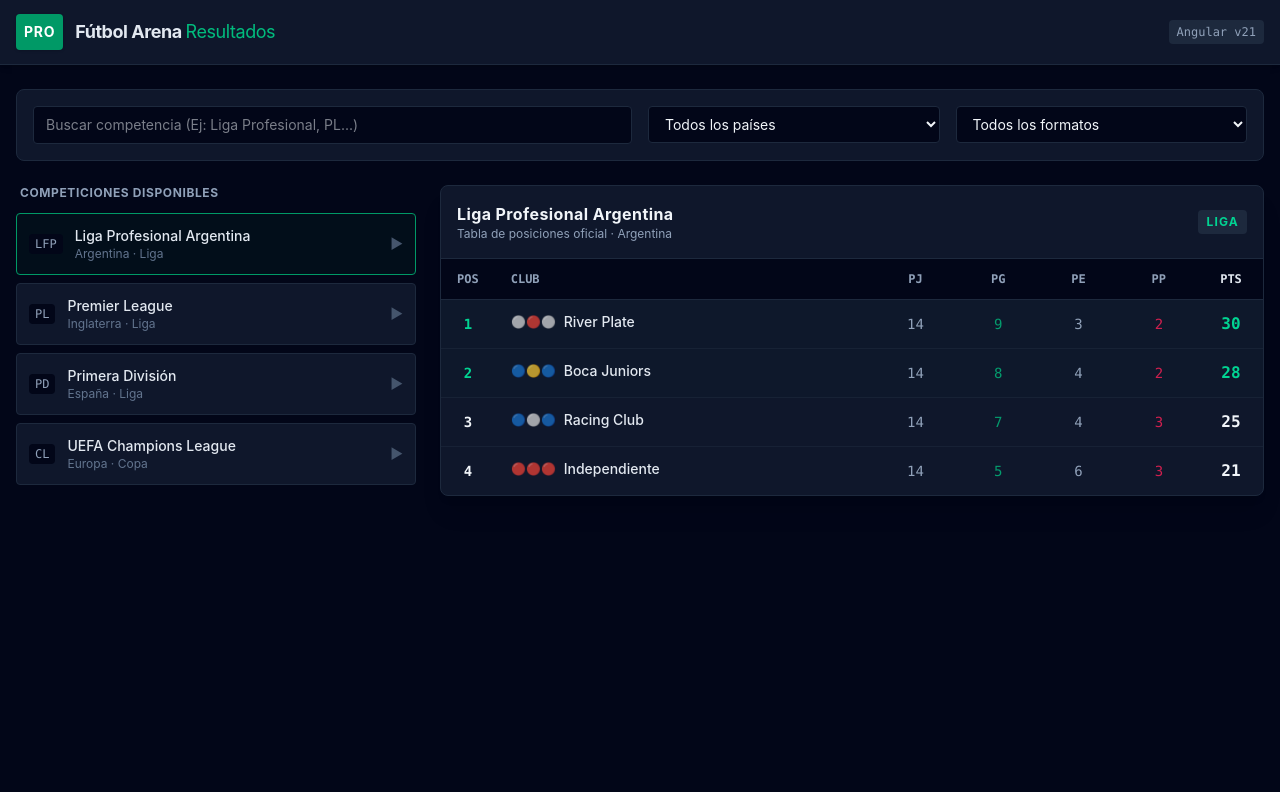
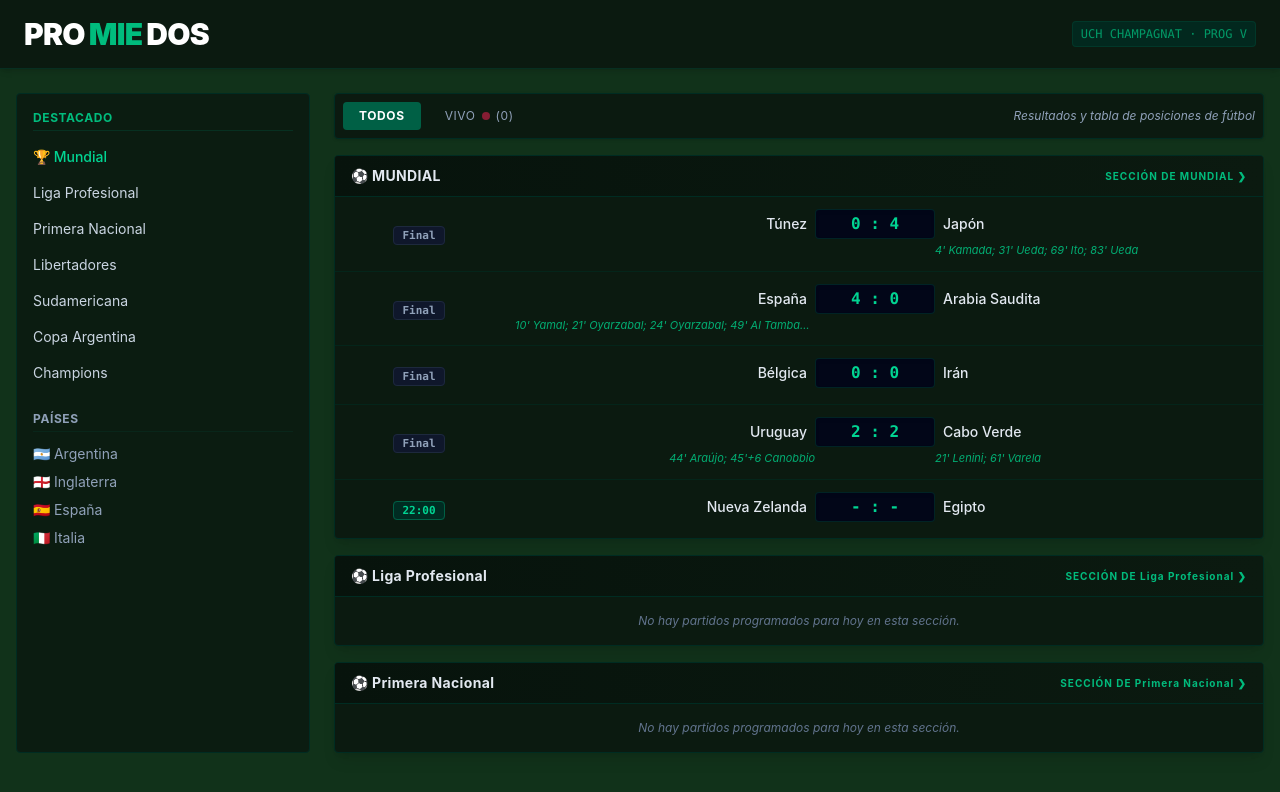
Before and after one commit to Kadabra477/dimichele-futbolapp, an Angular app: page / in a window 1280 px wide. Shown: the top 792 px of the page. Built offline with nearby package versions, Linux system fonts and the light colour scheme.

Commit message:
arreglos de interfaz para proxima integracion de la api real

```diff
--- a/src/app/app.component.html
+++ b/src/app/app.component.html
@@ -1,146 +1,121 @@
-<div class="min-h-screen bg-slate-950 text-slate-100 font-sans">
-  <header class="border-b border-slate-800 bg-slate-900 sticky top-0 z-50 shadow-md">
-    <div class="max-w-7xl mx-auto px-4 h-16 flex items-center justify-between">
-      <div class="flex items-center gap-3">
-        <div class="bg-emerald-600 text-white p-2 rounded font-bold tracking-wider text-sm shadow">PRO</div>
-        <h1 class="text-lg font-bold tracking-tight text-slate-200">
-          Fútbol Arena <span class="text-emerald-500 font-normal">Resultados</span>
+<div class="min-h-screen bg-[#11321a] text-slate-100 font-sans antialiased">
+
+  <header class="bg-[#0b1a10] border-b border-emerald-900/40 py-4 px-6 shadow-md">
+    <div class="max-w-7xl mx-auto flex justify-between items-center">
+      <h1 class="text-3xl font-black tracking-tight text-white flex items-center gap-1">
+        PRO<span class="text-emerald-500">MIE</span>DOS
       </h1>
-      </div>
-      <div class="text-xs text-slate-400 font-mono bg-slate-800 px-2 py-1 rounded">
-        Angular v21
-      </div>
+      <span class="text-xs font-mono text-emerald-600 bg-emerald-950/80 px-2 py-1 rounded border border-emerald-900/40">
+        UCH CHAMPAGNAT · PROG V
+      </span>
     </div>
   </header>
 
-  <div class="max-w-7xl mx-auto px-4 py-6">
-    <section class="bg-slate-900 border border-slate-800 rounded-lg p-4 mb-6">
-      <form [formGroup]="formularioBusqueda" class="grid grid-cols-1 md:grid-cols-4 gap-4">
-        <div class="md:col-span-2">
-          <input
-            type="text"
-            formControlName="busqueda"
-            placeholder="Buscar competencia (Ej: Liga Profesional, PL...)"
-            class="w-full bg-slate-950 border border-slate-800 rounded px-3 py-2 text-sm text-slate-100 focus:outline-none focus:border-emerald-500 transition-colors"
-          />
-        </div>
+  <div class="max-w-7xl mx-auto px-4 py-6 grid grid-cols-1 lg:grid-cols-4 gap-6">
+
+    <aside class="lg:col-span-1 bg-[#0b1a10]/90 rounded border border-emerald-950 p-4 space-y-6">
       <div>
-          <select
-            formControlName="paisSeleccionado"
-            class="w-full bg-slate-950 border border-slate-800 rounded px-3 py-2 text-sm text-slate-100 focus:outline-none focus:border-emerald-500"
-          >
-            <option value="todos">Todos los países</option>
-            <option value="Argentina">Argentina</option>
-            <option value="Inglaterra">Inglaterra</option>
-            <option value="España">España</option>
-            <option value="Europa">Europa (Copas)</option>
-          </select>
-        </div>
-        <div>
-          <select
-            formControlName="tipoSeleccionado"
-            class="w-full bg-slate-950 border border-slate-800 rounded px-3 py-2 text-sm text-slate-100 focus:outline-none focus:border-emerald-500"
-          >
-            <option value="todos">Todos los formatos</option>
-            <option value="Liga">Ligas</option>
-            <option value="Copa">Copas</option>
-          </select>
-        </div>
-      </form>
-    </section>
-
-    <div *ngIf="cargando" class="flex justify-center py-12">
-      <div class="animate-spin rounded-full h-8 w-8 border-b-2 border-emerald-500"></div>
+        <h3 class="text-xs font-bold text-emerald-500 uppercase tracking-wider mb-3 pb-1 border-b border-emerald-900/40">
+          DESTACADO
+        </h3>
+        <ul class="space-y-2 text-sm text-slate-300">
+          <li class="hover:text-white cursor-pointer py-1 transition-colors font-medium text-emerald-400">🏆 Mundial</li>
+          <li class="hover:text-white cursor-pointer py-1 transition-colors">Liga Profesional</li>
+          <li class="hover:text-white cursor-pointer py-1 transition-colors">Primera Nacional</li>
+          <li class="hover:text-white cursor-pointer py-1 transition-colors">Libertadores</li>
+          <li class="hover:text-white cursor-pointer py-1 transition-colors">Sudamericana</li>
+          <li class="hover:text-white cursor-pointer py-1 transition-colors">Copa Argentina</li>
+          <li class="hover:text-white cursor-pointer py-1 transition-colors">Champions</li>
+        </ul>
       </div>
 
-    <div *ngIf="!cargando" class="grid grid-cols-1 lg:grid-cols-3 gap-6">
+      <div>
+        <h3 class="text-xs font-bold text-slate-400 uppercase tracking-wider mb-3 pb-1 border-b border-emerald-900/20">
+          PAÍSES
+        </h3>
+        <ul class="space-y-2 text-sm text-slate-400">
+          <li class="hover:text-slate-200 cursor-pointer">🇦🇷 Argentina</li>
+          <li class="hover:text-slate-200 cursor-pointer">🏴󠁧󠁢󠁥󠁮󠁧󠁿 Inglaterra</li>
+          <li class="hover:text-slate-200 cursor-pointer">🇪🇸 España</li>
+          <li class="hover:text-slate-200 cursor-pointer">🇮🇹 Italia</li>
+        </ul>
+      </div>
+    </aside>
 
-      <div class="space-y-2 lg:col-span-1">
-        <h2 class="text-xs font-bold text-slate-400 uppercase tracking-wider px-1 mb-3">Competiciones Disponibles</h2>
+    <main class="lg:col-span-3 space-y-4">
 
-        <div *ngIf="ligasFiltradas.length === 0" class="text-sm text-slate-500 bg-slate-900 border border-slate-800 rounded p-4 text-center">
-          No hay ligas que coincidan.
+      <div class="bg-[#0b1a10] rounded p-2 flex items-center justify-between border border-emerald-950 shadow">
+        <div class="flex gap-2">
+          <button
+            (click)="cambiarVista('TODOS')"
+            [ngClass]="vistaActual === 'TODOS' ? 'bg-emerald-800 text-white font-bold' : 'text-slate-400 hover:text-slate-200'"
+            class="px-4 py-1.5 rounded text-xs uppercase tracking-wider transition-all"
+          >
+            TODOS
+          </button>
+          <button
+            (click)="cambiarVista('VIVO')"
+            [ngClass]="vistaActual === 'VIVO' ? 'bg-emerald-800 text-white font-bold' : 'text-slate-400 hover:text-slate-200'"
+            class="px-4 py-1.5 rounded text-xs uppercase tracking-wider transition-all flex items-center gap-1.5"
+          >
+            VIVO <span class="w-2 h-2 rounded-full bg-rose-500 animate-pulse"></span> (0)
+          </button>
+        </div>
+        <span class="text-xs text-slate-400 italic hidden sm:inline">Resultados y tabla de posiciones de fútbol</span>
       </div>
 
-        <button
-          *ngFor="let liga of ligasFiltradas"
-          (click)="seleccionarLiga(liga)"
-          [ngClass]="{
-            'border-emerald-600 bg-emerald-950/20 text-emerald-400': ligaSeleccionada?.id === liga.id,
-            'border-slate-800 bg-slate-900 hover:bg-slate-800 text-slate-300': ligaSeleccionada?.id !== liga.id
-          }"
-          class="w-full text-left border rounded p-3 transition-all flex items-center justify-between group"
-        >
-          <div class="flex items-center gap-3">
-            <span class="text-xs font-mono px-1.5 py-0.5 bg-slate-950 text-slate-400 rounded">
-              {{ liga.codigo }}
-            </span>
-            <div class="flex flex-col">
-              <span class="font-medium text-sm text-slate-200 group-hover:text-white transition-colors">{{ liga.nombre }}</span>
-              <span class="text-xs text-slate-500">{{ liga.pais }} · {{ liga.tipo }}</span>
-            </div>
-          </div>
-          <span class="text-slate-600 group-hover:text-slate-400 text-sm">▶</span>
-        </button>
-      </div>
+      <div *ngFor="let comp of competencias" class="bg-[#0b1a10] rounded border border-emerald-950 overflow-hidden shadow-lg">
 
-      <div class="lg:col-span-2">
-        <div *ngIf="ligaSeleccionada" class="bg-slate-900 border border-slate-800 rounded-lg overflow-hidden shadow-xl">
-          <div class="bg-slate-850 p-4 border-b border-slate-800 flex items-center justify-between">
-            <div>
-              <h2 class="font-bold text-base text-slate-100 tracking-wide">{{ ligaSeleccionada.nombre }}</h2>
-              <p class="text-xs text-slate-400">Tabla de posiciones oficial · {{ ligaSeleccionada.pais }}</p>
-            </div>
-            <span class="text-xs font-bold uppercase tracking-widest px-2 py-1 bg-slate-800 text-emerald-400 rounded">
-              {{ ligaSeleccionada.tipo }}
+        <div class="bg-gradient-to-r from-[#07130c] to-[#0b1a10] px-4 py-2.5 border-b border-emerald-950 flex justify-between items-center">
+          <h2 class="text-sm font-bold tracking-wide text-slate-200 flex items-center gap-2">
+            ⚽ {{ comp.nombre }}
+          </h2>
+          <span class="text-[10px] font-bold text-emerald-500 tracking-widest cursor-pointer hover:underline">
+            SECCIÓN DE {{ comp.nombre }} ❯
           </span>
         </div>
 
-          <div class="overflow-x-auto">
-            <table class="w-full text-left text-sm">
-              <thead class="bg-slate-950 text-xs uppercase text-slate-400 font-mono border-b border-slate-800">
-                <tr>
-                  <th class="py-3 px-4 text-center w-12">Pos</th>
-                  <th class="py-3 px-4">Club</th>
-                  <th class="py-3 px-3 text-center">PJ</th>
-                  <th class="py-3 px-3 text-center">PG</th>
-                  <th class="py-3 px-3 text-center">PE</th>
-                  <th class="py-3 px-3 text-center">PP</th>
-                  <th class="py-3 px-4 text-center font-bold text-slate-200 w-16">Pts</th>
-                </tr>
-              </thead>
-              <tbody class="divide-y divide-slate-800/60">
-                <tr
-                  *ngFor="let equipo of ligaSeleccionada.tabla"
-                  class="hover:bg-slate-800/40 transition-colors"
-                  [ngClass]="{'bg-emerald-950/5': equipo.posicion <= 2}"
+        <div class="divide-y divide-emerald-950/60">
+          <div *ngIf="comp.partidos.length === 0" class="p-4 text-xs text-slate-500 italic text-center">
+            No hay partidos programados para hoy en esta sección.
+          </div>
+
+          <div *ngFor="let partido of comp.partidos" class="hover:bg-emerald-950/10 transition-colors p-3 text-sm grid grid-cols-12 items-center gap-2">
+
+            <div class="col-span-2 text-center">
+              <span
+                [ngClass]="partido.estado === 'Final' ? 'bg-slate-900 text-slate-400 border-slate-800' : 'bg-emerald-950 text-emerald-400 border-emerald-800'"
+                class="px-2 py-0.5 text-[11px] font-mono font-bold rounded border"
               >
-                  <td class="py-3 px-4 text-center font-mono font-bold" [ngClass]="{'text-emerald-400': equipo.posicion <= 2}">
-                    {{ equipo.posicion }}
-                  </td>
-                  <td class="py-3 px-4 font-medium text-slate-200 flex items-center gap-2">
-                    <span class="text-xs opacity-70">{{ equipo.escudo }}</span>
-                    {{ equipo.nombre }}
-                  </td>
-                  <td class="py-3 px-3 text-center font-mono text-slate-400">{{ equipo.pj }}</td>
-                  <td class="py-3 px-3 text-center font-mono text-emerald-500/80">{{ equipo.pg }}</td>
-                  <td class="py-3 px-3 text-center font-mono text-slate-400">{{ equipo.pe }}</td>
-                  <td class="py-3 px-3 text-center font-mono text-rose-500/80">{{ equipo.pp }}</td>
-                  <td class="py-3 px-4 text-center font-mono font-bold text-base" [ngClass]="{'text-emerald-400': equipo.posicion <= 2, 'text-slate-100': equipo.posicion > 2}">
-                    {{ equipo.pts }}
-                  </td>
-                </tr>
-              </tbody>
-            </table>
+                {{ partido.estado }}
+              </span>
+            </div>
+
+            <div class="col-span-10 flex flex-col justify-center space-y-1">
+              <div class="flex items-center justify-between w-full px-4">
+                <div class="w-5/12 text-right font-medium pr-2 text-slate-200">
+                  {{ partido.local }}
+                </div>
+                <div class="w-2/12 bg-slate-950 border border-emerald-900/40 rounded py-0.5 text-center font-mono font-black text-emerald-400 text-base shadow-inner">
+                  {{ partido.golesLocal !== null ? partido.golesLocal : '-' }} : {{ partido.golesVisitante !== null ? partido.golesVisitante : '-' }}
+                </div>
+                <div class="w-5/12 text-left font-medium pl-2 text-slate-200">
+                  {{ partido.visitante }}
                 </div>
               </div>
 
-        <div *ngIf="!ligaSeleccionada" class="flex flex-col items-center justify-center py-20 border border-dashed border-slate-800 rounded-lg text-slate-500">
-          <span class="text-3xl mb-2">📊</span>
-          <p class="text-sm">Seleccioná una competición del panel izquierdo para desplegar la tabla.</p>
+              <div class="w-full text-[11px] font-sans text-emerald-500/90 flex justify-between px-4">
+                <div class="w-5/12 text-right truncate italic">{{ partido.detallesLocal || '' }}</div>
+                <div class="w-2/12"></div>
+                <div class="w-5/12 text-left truncate italic">{{ partido.detallesVisitante || '' }}</div>
               </div>
             </div>
 
           </div>
         </div>
+
       </div>
+
+    </main>
+  </div>
+</div>
--- a/src/app/app.component.ts
+++ b/src/app/app.component.ts
@@ -2,8 +2,7 @@
 import { CommonModule } from '@angular/common';
 import { FormBuilder, FormGroup, ReactiveFormsModule } from '@angular/forms';
 import { FutbolService } from './services/futbol.service';
-import { Competicion } from './models/futbol.model';
-import { debounceTime, startWith } from 'rxjs/operators';
+import { CompetenciaDestacada } from './models/futbol.model';
 
 @Component({
   selector: 'app-root',
@@ -13,31 +12,22 @@
   styles: []
 })
 export class AppComponent implements OnInit {
-  formularioBusqueda: FormGroup;
-  ligas: Competicion[] = [];
-  ligasFiltradas: Competicion[] = [];
-  ligaSeleccionada: Competicion | null = null;
+  formularioFiltro: FormGroup;
+  competencias: CompetenciaDestacada[] = [];
+  vistaActual: 'TODOS' | 'VIVO' = 'TODOS';
   cargando = true;
 
   constructor(private fb: FormBuilder, private futbolService: FutbolService) {
-    this.formularioBusqueda = this.fb.group({
-      busqueda: [''],
-      paisSeleccionado: ['todos'],
-      tipoSeleccionado: ['todos']
+    this.formularioFiltro = this.fb.group({
+      busquedaClub: ['']
     });
   }
 
   ngOnInit(): void {
-    this.futbolService.obtenerLigas().subscribe({
+    this.futbolService.obtenerFixture().subscribe({
       next: (datos) => {
-        this.ligas = datos;
-        this.ligasFiltradas = datos;
-        // Seleccionamos la primera por defecto estilo Promiedos
-        if (datos.length > 0) {
-          this.ligaSeleccionada = datos[0];
-        }
+        this.competencias = datos;
         this.cargando = false;
-        this.configurarFiltros();
       },
       error: () => {
         this.cargando = false;
@@ -45,34 +35,7 @@
     });
   }
 
-  configurarFiltros(): void {
-    this.formularioBusqueda.valueChanges
-      .pipe(
-        startWith({ busqueda: '', paisSeleccionado: 'todos', tipoSeleccionado: 'todos' }),
-        debounceTime(150)
-      )
-      .subscribe(({ busqueda, paisSeleccionado, tipoSeleccionado }) => {
-        this.ligasFiltradas = this.ligas.filter(liga => {
-          const coincideBusqueda = liga.nombre.toLowerCase().includes(busqueda.toLowerCase()) ||
-                                   liga.codigo.toLowerCase().includes(busqueda.toLowerCase());
-
-          const coincidePais = paisSeleccionado === 'todos' ||
-                               liga.pais.toLowerCase() === paisSeleccionado.toLowerCase();
-
-          const coincideTipo = tipoSeleccionado === 'todos' ||
-                               liga.tipo.toLowerCase() === tipoSeleccionado.toLowerCase();
-
-          return coincideBusqueda && coincidePais && coincideTipo;
-        });
-
-        // Si la liga que estaba seleccionada ya no está en el filtro, limpiamos la vista o ponemos la primera disponible
-        if (this.ligaSeleccionada && !this.ligasFiltradas.includes(this.ligaSeleccionada)) {
-          this.ligaSeleccionada = this.ligasFiltradas.length > 0 ? this.ligasFiltradas[0] : null;
-        }
-      });
-  }
-
-  seleccionarLiga(liga: Competicion): void {
-    this.ligaSeleccionada = liga;
+  cambiarVista(tipo: 'TODOS' | 'VIVO') {
+    this.vistaActual = tipo;
   }
 }
--- a/src/app/models/futbol.model.ts
+++ b/src/app/models/futbol.model.ts
@@ -1,20 +1,17 @@
-export interface EquipoPosicion {
-  posicion: number;
-  nombre: string;
-  escudo: string;
-  pj: number;
-  pg: number;
-  pe: number;
-  pp: number;
-  pts: number;
+export interface Partido {
+  id: number;
+  local: string;
+  visitante: string;
+  golesLocal: number | null;
+  golesVisitante: number | null;
+  estado: 'Final' | 'Vivo' | string; // Ej: "22:00"
+  detallesLocal?: string;
+  detallesVisitante?: string;
 }
 
-export interface Competicion {
-  id: string;      // Cambiado a string para soportar 'arg_1', 'eng_1', etc.
+export interface CompetenciaDestacada {
+  id: string;
   nombre: string;
-  codigo: string;
-  pais: string;    // Agregado para el filtro de Promiedos
-  tipo: 'Liga' | 'Copa'; // Agregado para discriminar el formato
-  logo: string;
-  tabla: EquipoPosicion[]; // Agregado para renderizar las posiciones
+  categoria: 'DESTACADO' | 'ARGENTINA' | 'INTERNACIONAL' | 'INGLATERRA' | 'ESPAÑA' | 'ITALIA' | 'ALEMANIA';
+  partidos: Partido[];
 }
--- a/src/app/services/futbol.service.ts
+++ b/src/app/services/futbol.service.ts
@@ -1,70 +1,39 @@
 import { Injectable } from '@angular/core';
 import { Observable, of } from 'rxjs';
-import { Competicion } from '../models/futbol.model';
+import { CompetenciaDestacada } from '../models/futbol.model';
 
 @Injectable({
   providedIn: 'root'
 })
 export class FutbolService {
-  // Base de datos sólida estilo Promiedos para garantizar éxito en Firebase
-  private datosLigas: Competicion[] = [
+  private datosPromiedos: CompetenciaDestacada[] = [
     {
-      id: 'arg_1',
-      nombre: 'Liga Profesional Argentina',
-      codigo: 'LFP',
-      pais: 'Argentina',
-      tipo: 'Liga',
-      logo: 'https://images.promiedos.com.ar/leagues/lpf.png',
-      tabla: [
-        { posicion: 1, nombre: 'River Plate', escudo: '⚪🔴⚪', pj: 14, pg: 9, pe: 3, pp: 2, pts: 30 },
-        { posicion: 2, nombre: 'Boca Juniors', escudo: '🔵🟡🔵', pj: 14, pg: 8, pe: 4, pp: 2, pts: 28 },
-        { posicion: 3, nombre: 'Racing Club', escudo: '🔵⚪🔵', pj: 14, pg: 7, pe: 4, pp: 3, pts: 25 },
-        { posicion: 4, nombre: 'Independiente', escudo: '🔴🔴🔴', pj: 14, pg: 5, pe: 6, pp: 3, pts: 21 }
+      id: 'mundial',
+      nombre: 'MUNDIAL',
+      categoria: 'DESTACADO',
+      partidos: [
+        { id: 1, local: 'Túnez', visitante: 'Japón', golesLocal: 0, golesVisitante: 4, estado: 'Final', detallesVisitante: "4' Kamada; 31' Ueda; 69' Ito; 83' Ueda" },
+        { id: 2, local: 'España', visitante: 'Arabia Saudita', golesLocal: 4, golesVisitante: 0, estado: 'Final', detallesLocal: "10' Yamal; 21' Oyarzabal; 24' Oyarzabal; 49' Al Tambakti (E.C)" },
+        { id: 3, local: 'Bélgica', visitante: 'Irán', golesLocal: 0, golesVisitante: 0, estado: 'Final' },
+        { id: 4, local: 'Uruguay', visitante: 'Cabo Verde', golesLocal: 2, golesVisitante: 2, estado: 'Final', detallesLocal: "44' Araújo; 45'+6 Canobbio", detallesVisitante: "21' Lenini; 61' Varela" },
+        { id: 5, local: 'Nueva Zelanda', visitante: 'Egipto', golesLocal: null, golesVisitante: null, estado: '22:00' }
       ]
     },
     {
-      id: 'eng_1',
-      nombre: 'Premier League',
-      codigo: 'PL',
-      pais: 'Inglaterra',
-      tipo: 'Liga',
-      logo: 'https://crests.thefootball-data.org/PL.png',
-      tabla: [
-        { posicion: 1, nombre: 'Manchester City', escudo: '🩵', pj: 15, pg: 11, pe: 2, pp: 2, pts: 35 },
-        { posicion: 2, nombre: 'Arsenal FC', escudo: '🔴', pj: 15, pg: 10, pe: 3, pp: 2, pts: 33 },
-        { posicion: 3, nombre: 'Liverpool FC', escudo: '🔴🔴', pj: 15, pg: 9, pe: 4, pp: 2, pts: 31 },
-        { posicion: 4, nombre: 'Real Madrid (MOCK)', escudo: '⚪', pj: 15, pg: 8, pe: 4, pp: 3, pts: 28 }
-      ]
+      id: 'lpf',
+      nombre: 'Liga Profesional',
+      categoria: 'DESTACADO',
+      partidos: []
     },
     {
-      id: 'esp_1',
-      nombre: 'Primera División',
-      codigo: 'PD',
-      pais: 'España',
-      tipo: 'Liga',
-      logo: 'https://crests.thefootball-data.org/PD.png',
-      tabla: [
-        { posicion: 1, nombre: 'FC Barcelona', escudo: '🔵🔴', pj: 14, pg: 11, pe: 1, pp: 2, pts: 34 },
-        { posicion: 2, nombre: 'Real Madrid', escudo: '⚪', pj: 14, pg: 10, pe: 3, pp: 1, pts: 33 },
-        { posicion: 3, nombre: 'Atlético de Madrid', escudo: '🔴⚪', pj: 14, pg: 8, pe: 4, pp: 2, pts: 28 }
-      ]
-    },
-    {
-      id: 'ucl_1',
-      nombre: 'UEFA Champions League',
-      codigo: 'CL',
-      pais: 'Europa',
-      tipo: 'Copa',
-      logo: 'https://crests.thefootball-data.org/CL.png',
-      tabla: [
-        { posicion: 1, nombre: 'Bayern Múnich', escudo: '🔴🇩🇪', pj: 6, pg: 5, pe: 1, pp: 0, pts: 16 },
-        { posicion: 2, nombre: 'Paris Saint-Germain', escudo: '🔵🇫🇷', pj: 6, pg: 4, pe: 1, pp: 1, pts: 13 },
-        { posicion: 3, nombre: 'Inter de Milán', escudo: '🔵🖤', pj: 6, pg: 3, pe: 2, pp: 1, pts: 11 }
-      ]
+      id: 'primera_b',
+      nombre: 'Primera Nacional',
+      categoria: 'DESTACADO',
+      partidos: []
     }
   ];
 
-  obtenerLigas(): Observable<Competicion[]> {
-    return of(this.datosLigas);
+  obtenerFixture(): Observable<CompetenciaDestacada[]> {
+    return of(this.datosPromiedos);
   }
 }
```
Lines whose indentation alone changed are shown as unchanged.
